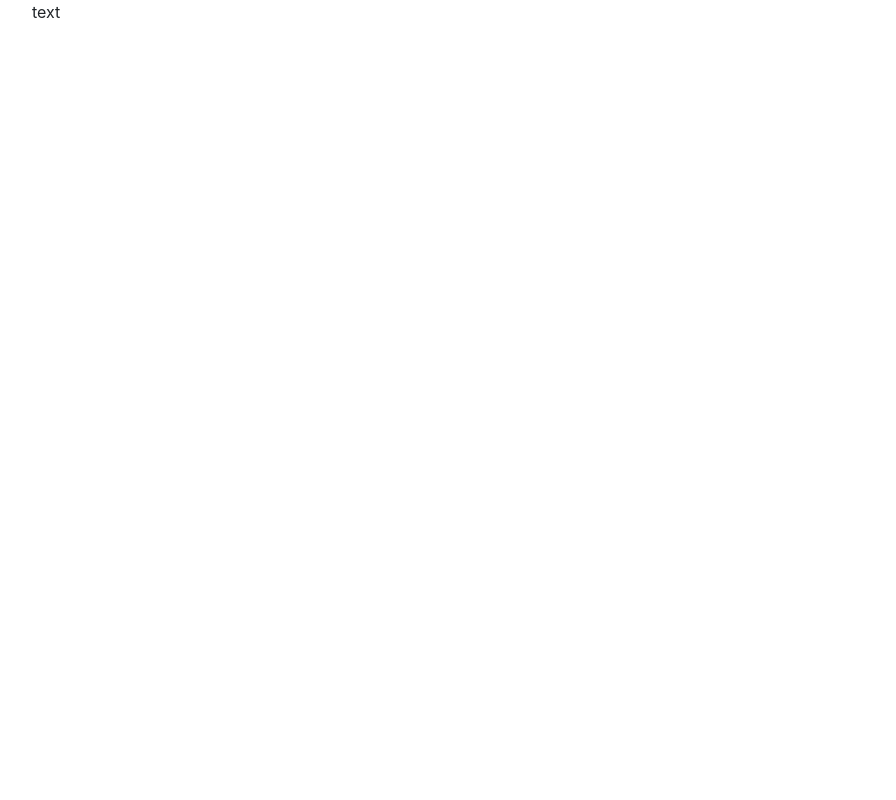
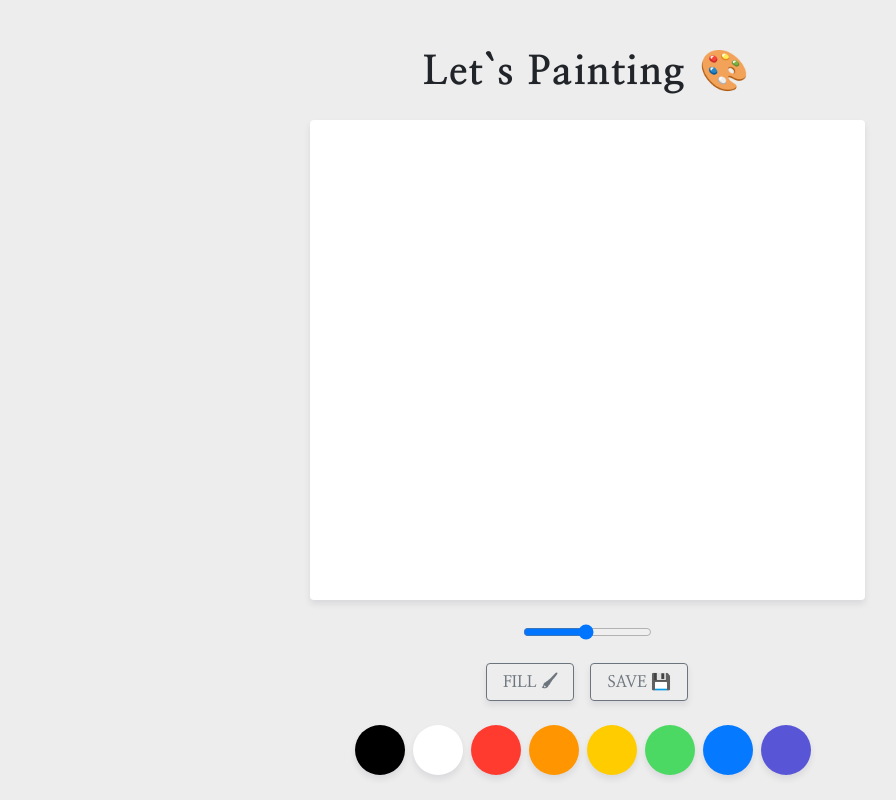
Before and after one commit to Kim-Ji-Min/jsStudy, a plain HTML site: page painting/index.html in a window 1280 px wide. Shown: the whole page, without its empty margins (53-949 px from the left). Drawn offline with nearby package versions, Linux system fonts and the light colour scheme.

Commit message:
painting css update

```diff
--- a/painting/css/index.scss
+++ b/painting/css/index.scss
@@ -1,5 +1,51 @@
-div{
-  p{
-    color: #999;
+@import url('https://fonts.googleapis.com/css2?family=Nanum+Myeongjo:wght@400;700;800&display=swap');
+
+body{
+  font-family: 'Nanum Myeongjo', serif;
+  background-color: #ededed;
+  ul,li{
+    list-style: none;
   }
 }
+
+.container{
+  .row{
+    .col-md-12{
+      h1{
+        font-weight: 800;
+        letter-spacing: 2px;
+      }
+
+      canvas{
+        height: 60vh;
+        box-shadow: 0 4px 6px rgba(50, 50, 93, 0.1);
+      }
+
+      &.controls{
+        .controls__btns{
+          justify-content: center;
+          button{
+            box-shadow: 0 4px 6px rgba(50, 50, 93, 0.1);
+            &:active{
+              transform: scale(0.98);
+            }
+          }
+        }
+
+        .controls__colors{
+          justify-content: center;
+          .controls__color{
+            width: 50px;
+            height: 50px;
+            margin-right: 0.5rem;
+            cursor: pointer;
+            box-shadow: 0 4px 6px rgba(50, 50, 93, 0.1);
+            -webkit-border-radius: 50%;
+            -moz-border-radius: 50%;
+            border-radius: 50%;
+          }
+        }
+      }
+    }
+  }
+}
--- a/painting/index.html
+++ b/painting/index.html
@@ -11,11 +11,42 @@
 </head>
 <body>
     <div class="container">
-        <div class="row">
-            <div class="col">text</div>
+        <div class="row text-center">
+            <div class="col-md-12 pt-5 pb-3">
+                <h1>Let`s Painting 🎨</h1>
+            </div>
+
+            <!-- canvas 화면 -->
+            <div class="col-md-12 mb-3">
+                <canvas id="jsCanvas" class="canvas bg-white rounded w-50"></canvas>
+            </div>
+
+            <!-- canvas 컨트롤러 -->
+            <div class="col-md-12 controls">
+                <!-- range -->
+                <div class="controls__range mb-3">
+                    <input type="range" id="jsRange" min="0.1" max="5.0" value="2.5" step="0.1">
+                </div>
+
+                <!-- button -->
+                <div class="controls__btns mb-4 d-flex">
+                    <button id="jsMode" class="btn btn-outline-secondary px-3 py-0 mr-3 font-weight-bold">FILL 🖌</button>
+                    <button id="jsSave" class="btn btn-outline-secondary px-3 font-weight-bold">SAVE  💾</button>
+                </div>
+                <!-- color -->
+                <div id="jsColors" class="controls__colors d-flex">
+                    <div class="controls__color" style="background-color: #000"></div>
+                    <div class="controls__color" style="background-color: #fff"></div>
+                    <div class="controls__color" style="background-color: #ff3b30"></div>
+                    <div class="controls__color" style="background-color: #ff9500"></div>
+                    <div class="controls__color" style="background-color: #ffcc00"></div>
+                    <div class="controls__color" style="background-color: #4cd963"></div>
+                    <div class="controls__color" style="background-color: #0579ff"></div>
+                    <div class="controls__color" style="background-color: #5856d6"></div>
+                </div>
+            </div>
         </div>
     </div>
-
     <script src="https://code.jquery.com/jquery-3.4.1.slim.min.js" integrity="sha384-J6qa4849blE2+poT4WnyKhv5vZF5SrPo0iEjwBvKU7imGFAV0wwj1yYfoRSJoZ+n" crossorigin="anonymous"></script>
     <script src="https://cdn.jsdelivr.net/npm/popper.js@1.16.0/dist/umd/popper.min.js" integrity="sha384-Q6E9RHvbIyZFJoft+2mJbHaEWldlvI9IOYy5n3zV9zzTtmI3UksdQRVvoxMfooAo" crossorigin="anonymous"></script>
     <script src="https://stackpath.bootstrapcdn.com/bootstrap/4.4.1/js/bootstrap.min.js" integrity="sha384-wfSDF2E50Y2D1uUdj0O3uMBJnjuUD4Ih7YwaYd1iqfktj0Uod8GCExl3Og8ifwB6" crossorigin="anonymous"></script>
```
Also changed, not shown: painting/css/index.css, 1 other file.
